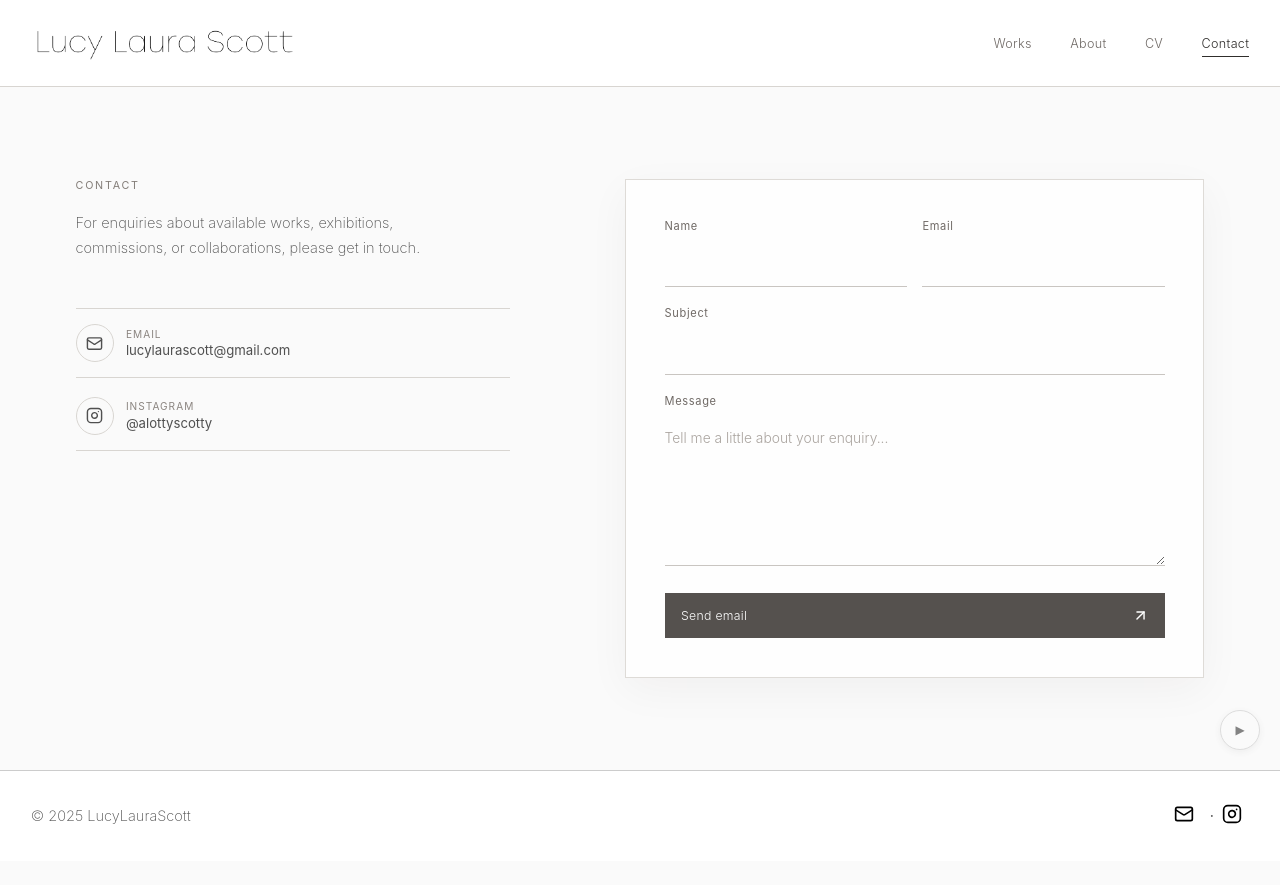
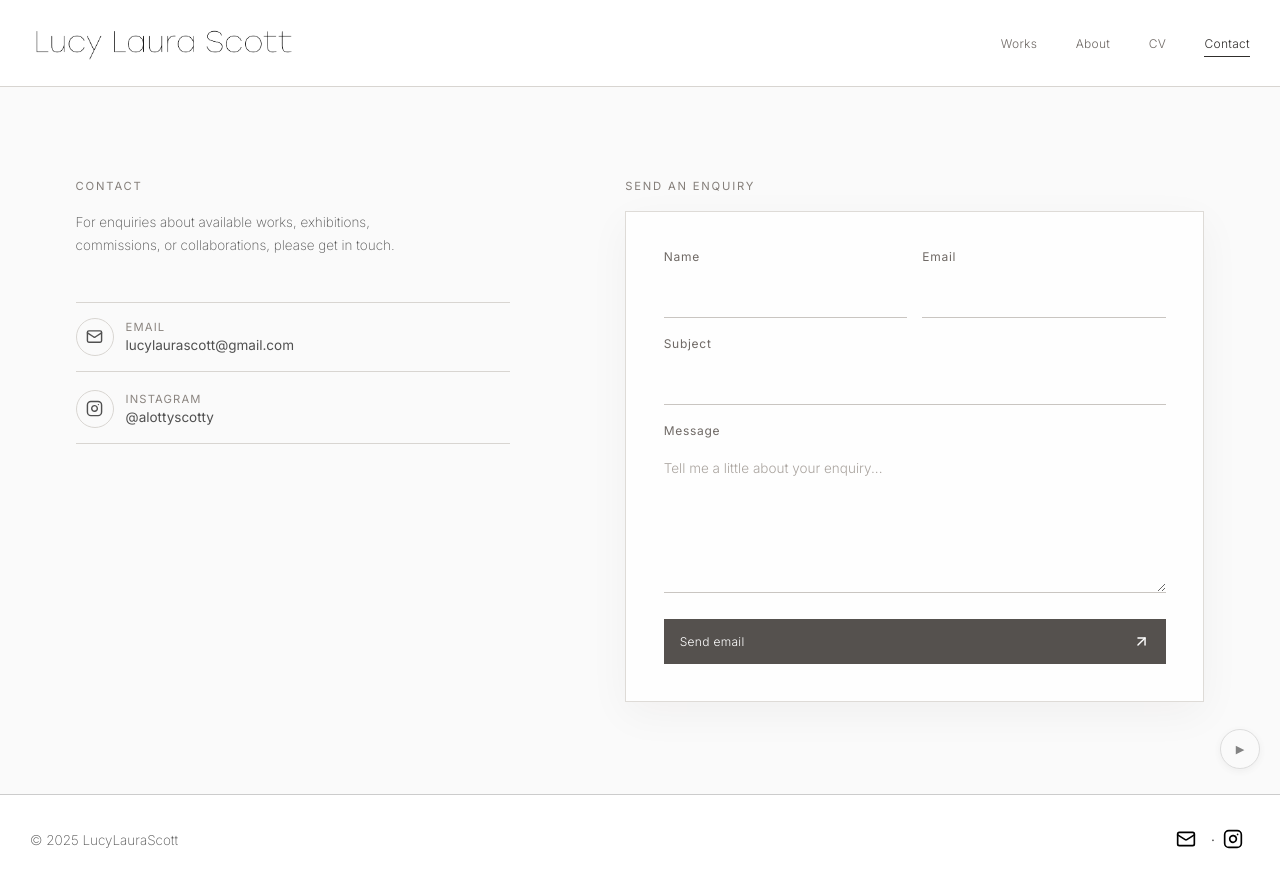
Before and after one commit to claudiaacchurch/lucy-laura-scott, a React (Vite) app: page /contact in a window 1280 px wide. Before the commit the page ends 861 px from the top, so only its background shows below. Built offline with nearby package versions, Linux system fonts and the light colour scheme.

Commit message:
Standardize typography and contact layout

```diff
--- a/index.html
+++ b/index.html
@@ -8,7 +8,9 @@
     <link rel="preconnect" href="https://public-api.wordpress.com" />
     <link rel="preconnect" href="https://claudiaamch6.wordpress.com" />
     <title>LucyLauraScott</title>
-    <link href="https://fonts.googleapis.com/css2?family=DM+Sans&family=Playfair+Display&display=swap" rel="stylesheet" />
+    <link rel="preconnect" href="https://fonts.googleapis.com" />
+    <link rel="preconnect" href="https://fonts.gstatic.com" crossorigin />
+    <link href="https://fonts.googleapis.com/css2?family=Inter:wght@200;300;400;500&display=swap" rel="stylesheet" />
   </head>
   <body>
     <div id="root"></div>
--- a/src/pages/Contact.jsx
+++ b/src/pages/Contact.jsx
@@ -101,6 +101,9 @@ const Contact = () => {
 					</div>
 				</section>
 
+				<section className="contact-form-section">
+					<p className="contact-form-title">Send an enquiry</p>
+
 					<form className="contact-form" onSubmit={handleSubmit}>
 						<div className="contact-field-row">
 							<label>
@@ -146,6 +149,7 @@ const Contact = () => {
 							<ArrowUpRight size={17} aria-hidden="true" />
 						</button>
 					</form>
+				</section>
 			</main>
 		</Layout>
 	);
--- a/src/styles/About.css
+++ b/src/styles/About.css
@@ -61,7 +61,7 @@
 	transform: translateY(6px);
 	font-size: var(--font-small);
 	font-weight: 200;
-	line-height: 1.85;
+	line-height: var(--line-body);
 	transition:
 		opacity 600ms ease 100ms,
 		transform 650ms cubic-bezier(0.2, 0.75, 0.25, 1) 100ms;
--- a/src/styles/ArtworkDetail.css
+++ b/src/styles/ArtworkDetail.css
@@ -70,7 +70,7 @@
 	gap: 0.45rem;
 	margin: 0.75rem 0 0;
 	color: #8b8783;
-	font-size: 0.72rem;
+	font-size: var(--font-meta);
 	font-weight: 300;
 	letter-spacing: 0.08em;
 }
@@ -139,16 +139,16 @@
 }
 
 .artwork-title {
-	font-size: clamp(1.7rem, 3vw, 2.6rem);
+	font-size: var(--font-display);
 	font-weight: 200;
-	line-height: 1.12;
+	line-height: var(--line-heading);
 	letter-spacing: -0.02em;
 	margin: 0 0 1.5rem;
 }
 
 .artwork-description {
 	font-size: var(--font-small);
-	line-height: 1.8;
+	line-height: var(--line-body);
 }
 
 .artwork-description > :first-child {
--- a/src/styles/CV.css
+++ b/src/styles/CV.css
@@ -40,7 +40,7 @@
 	margin: 0;
 	font-size: var(--font-subtitle);
 	font-weight: 300;
-	line-height: 1.35;
+	line-height: var(--line-heading);
 	letter-spacing: 0.025em;
 }
 
@@ -59,12 +59,12 @@
 	gap: 1rem;
 	font-size: var(--font-small);
 	font-weight: 200;
-	line-height: 1.55;
+	line-height: var(--line-body);
 }
 
 .cv-date {
 	color: #77716d;
-	font-size: 0.82rem;
+	font-size: var(--font-label);
 	font-style: normal;
 	font-variant-numeric: tabular-nums;
 	letter-spacing: 0.025em;
--- a/src/styles/Contact.css
+++ b/src/styles/Contact.css
@@ -17,7 +17,7 @@
 .contact-kicker {
 	margin: 0 0 1.2rem;
 	color: #847e79;
-	font-size: 0.7rem;
+	font-size: var(--font-meta);
 	font-weight: 400;
 	letter-spacing: 0.16em;
 	text-transform: uppercase;
@@ -28,7 +28,7 @@
 	margin: 0;
 	font-size: var(--font-small);
 	font-weight: 200;
-	line-height: 1.75;
+	line-height: var(--line-body);
 }
 
 .contact-details {
@@ -45,7 +45,7 @@
 	gap: 0.8rem;
 	padding: 1rem 0;
 	border-bottom: 1px solid #d8d5d1;
-	font-size: 0.86rem;
+	font-size: var(--font-small);
 	transition:
 		color 180ms ease,
 		padding-left 220ms ease;
@@ -63,7 +63,7 @@
 
 .contact-details small {
 	color: #8b8580;
-	font-size: 0.66rem;
+	font-size: var(--font-meta);
 	font-weight: 400;
 	letter-spacing: 0.1em;
 	text-transform: uppercase;
@@ -88,6 +88,19 @@
 	box-shadow: 0 12px 40px rgba(38, 34, 31, 0.045);
 }
 
+.contact-form-section {
+	min-width: 0;
+}
+
+.contact-form-title {
+	margin: 0 0 1.2rem;
+	color: #847e79;
+	font-size: var(--font-meta);
+	font-weight: 400;
+	letter-spacing: 0.16em;
+	text-transform: uppercase;
+}
+
 .contact-field-row {
 	display: grid;
 	grid-template-columns: repeat(2, minmax(0, 1fr));
@@ -101,7 +114,7 @@
 
 .contact-form label > span {
 	color: #6f6965;
-	font-size: 0.72rem;
+	font-size: var(--font-label);
 	font-weight: 400;
 	letter-spacing: 0.06em;
 }
@@ -117,7 +130,7 @@
 	border-radius: 0;
 	color: #403d3a;
 	font: inherit;
-	font-size: 0.9rem;
+	font-size: var(--font-small);
 	font-weight: 300;
 	line-height: 1.5;
 	outline: none;
@@ -154,7 +167,7 @@
 	border: 1px solid #55514e;
 	color: #fff;
 	font: inherit;
-	font-size: 0.8rem;
+	font-size: var(--font-label);
 	font-weight: 300;
 	letter-spacing: 0.025em;
 	cursor: pointer;
@@ -194,6 +207,10 @@
 	.contact-details {
 		margin-top: 2rem;
 	}
+
+	.contact-form-section {
+		padding-top: 0;
+	}
 }
 
 @media (max-width: 520px) {
@@ -207,7 +224,6 @@
 
 	.contact-details > a {
 		grid-template-columns: 34px minmax(0, 1fr);
-		font-size: 0.78rem;
 	}
 
 	.contact-icon {
--- a/src/styles/Generic.css
+++ b/src/styles/Generic.css
@@ -1,5 +1,5 @@
 html {
-	font-size: clamp(14px, 1.2vw, 18px);
+	font-size: clamp(15px, 1.1vw, 18px);
 	overflow-x: hidden;
 	overflow-y: scroll;
 	font-family: "Inter", sans-serif;
@@ -7,10 +7,16 @@ html {
 }
 
 :root {
-	--font-title: 2rem;
-	--font-subtitle: 1.2rem;
+	--font-display: clamp(1.75rem, 3vw, 2.6rem);
+	--font-title: clamp(1.4rem, 2vw, 1.8rem);
+	--font-card-title: clamp(1.05rem, 1.5vw, 1.35rem);
+	--font-subtitle: 1.15rem;
 	--font-body: 1rem;
-	--font-small: 0.95rem;
+	--font-small: 0.9rem;
+	--font-label: 0.8rem;
+	--font-meta: 0.75rem;
+	--line-heading: 1.15;
+	--line-body: 1.7;
 	background-color: #fafafa;
 	color: #505050;
 }
--- a/src/styles/Header.css
+++ b/src/styles/Header.css
@@ -42,7 +42,7 @@
 	justify-content: flex-end;
 	gap: clamp(1.25rem, 3vw, 2.75rem);
 	font-family: "Inter", sans-serif;
-	font-size: 0.82rem;
+	font-size: var(--font-label);
 	font-weight: 300;
 	letter-spacing: 0.025em;
 }
@@ -108,13 +108,12 @@
 		justify-content: flex-start;
 		gap: 1.25rem;
 		margin-left: 5px;
-		font-size: 0.76rem;
+		font-size: var(--font-label);
 	}
 }
 
 @media (max-width: 380px) {
 	.nav-block {
 		gap: 0.9rem;
-		font-size: 0.7rem;
 	}
 }
--- a/src/styles/SoundCloudPlayer.css
+++ b/src/styles/SoundCloudPlayer.css
@@ -12,7 +12,7 @@
 	border: 1px solid #d0d0d0;
 	background: #fafafa;
 	color: #505050;
-	font-size: 12px;
+	font-size: var(--font-meta);
 	cursor: pointer;
 	display: flex;
 	align-items: center;
--- a/src/styles/Works.css
+++ b/src/styles/Works.css
@@ -37,7 +37,7 @@
 	border: none;
 	cursor: pointer;
 	color: #77716d;
-	font-size: 0.78rem;
+	font-size: var(--font-label);
 	font-family: "Inter", sans-serif;
 	letter-spacing: 0.025em;
 	border-radius: 999px;
@@ -192,9 +192,9 @@
 	max-width: 18ch;
 	margin: 0;
 	font-family: "Inter", sans-serif;
-	font-size: clamp(1.05rem, 1.5vw, 1.35rem);
+	font-size: var(--font-card-title);
 	font-weight: 200;
-	line-height: 1.12;
+	line-height: var(--line-heading);
 	letter-spacing: -0.02em;
 	text-wrap: balance;
 	text-shadow: 0 1px 14px rgba(0, 0, 0, 0.25);
@@ -202,8 +202,8 @@
 
 .work-year {
 	margin: 0.55rem 0 0;
-	font-family: "DM Sans", sans-serif;
-	font-size: 0.68rem;
+	font-family: "Inter", sans-serif;
+	font-size: var(--font-meta);
 	font-weight: 400;
 	letter-spacing: 0.14em;
 	opacity: 0.78;
```
Lines whose indentation alone changed are shown as unchanged.
